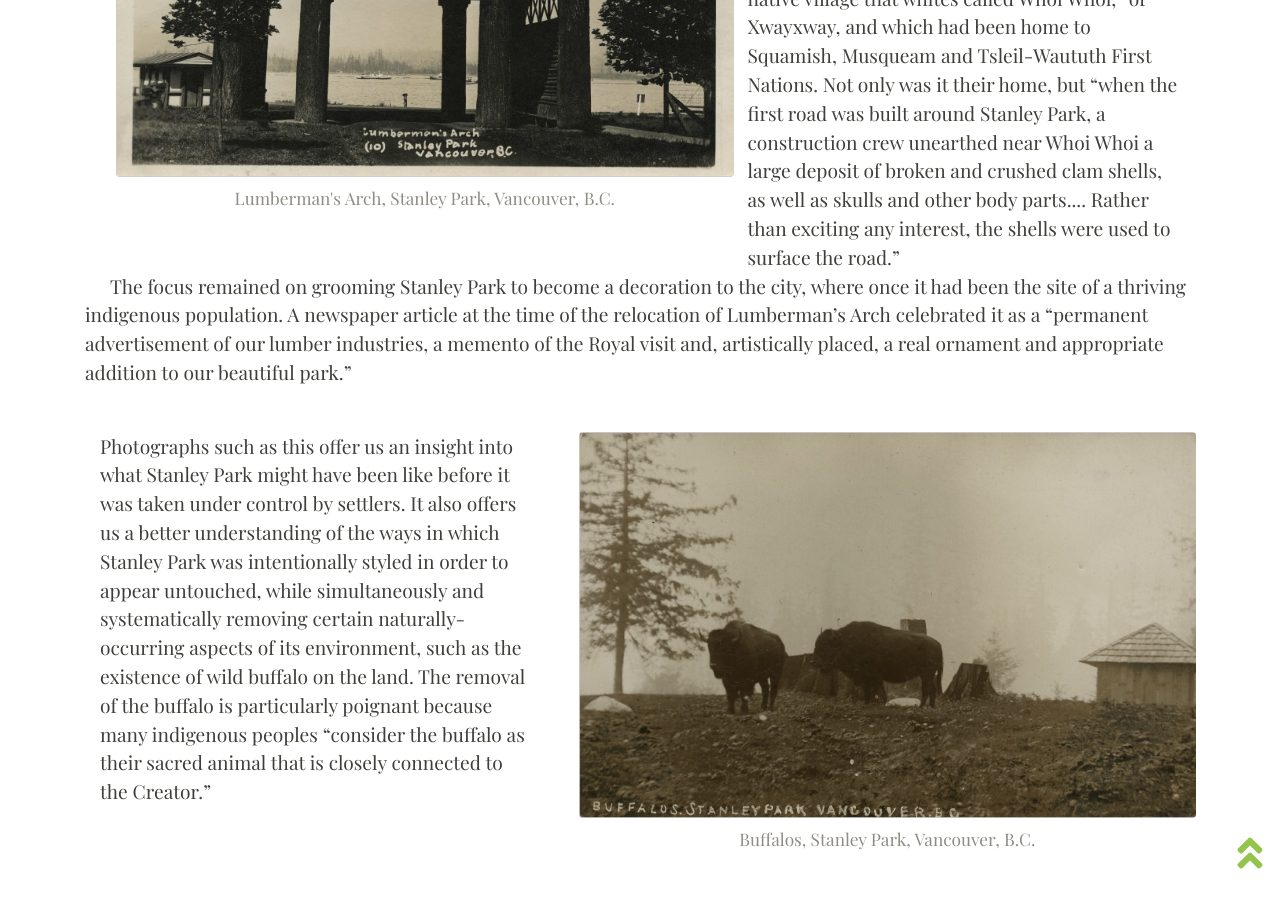
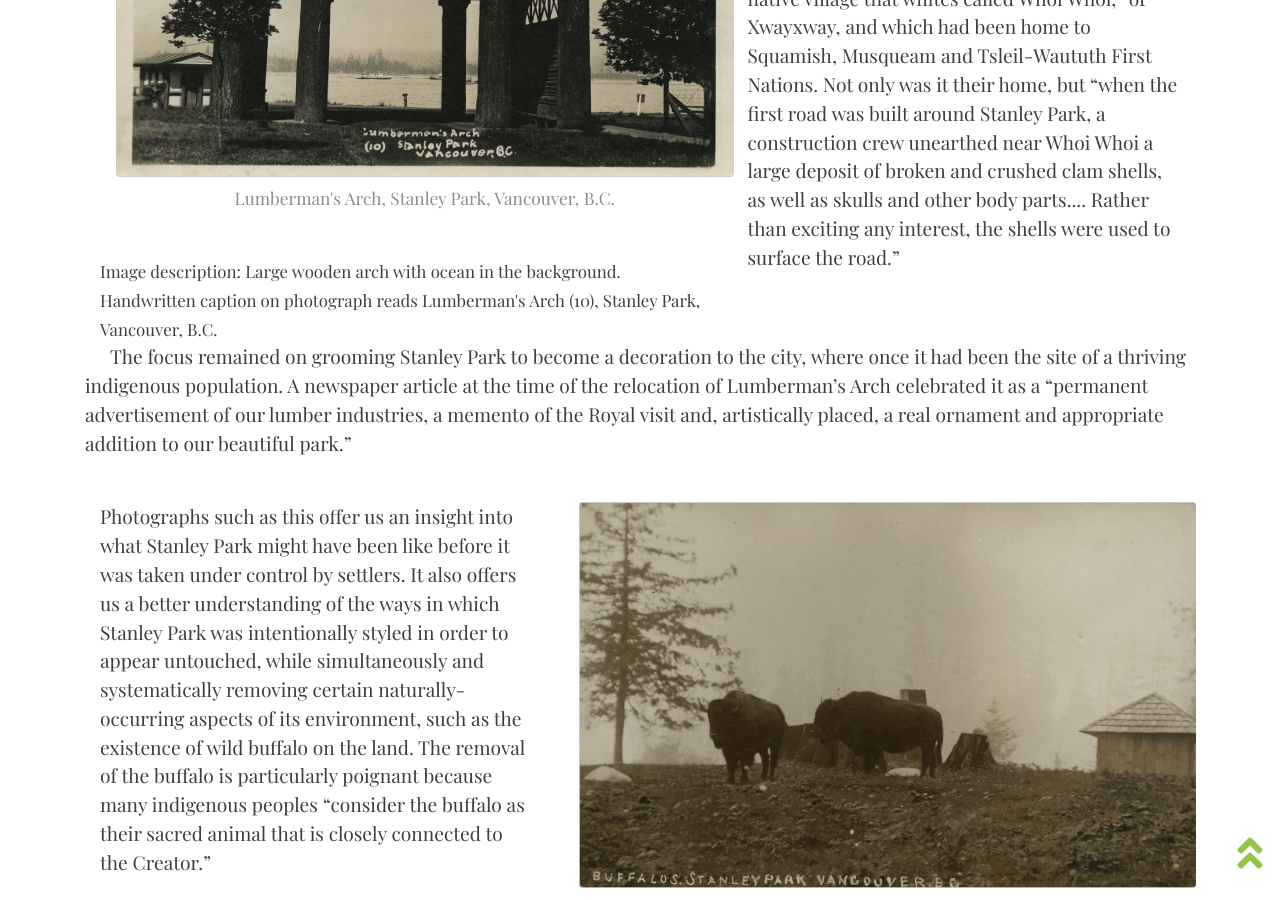
Before and after one commit to ashlynnprasad/langmann-2021, a Jekyll site: the page built from pages/relationswithindigenouspeoples.md, in a window 1280 px wide and 900 px high, scrolled down 1014 px. Built offline with Jekyll 4.4.1, drawn with Linux system fonts in a browser that asks for light colours; nearby versions of some CDN libraries.

Commit message:
tried image description

```diff
--- a/pages/relationswithindigenouspeoples.md
+++ b/pages/relationswithindigenouspeoples.md
@@ -15,7 +15,8 @@ permalink: /relationswithindigenouspeoples.html
 <div class="container">
   <div class="row">
     <div class="col-sm-7">
-      {% include feature/item-figure.html objectid="langmann025" width="100" %}
+      {% include feature/item-figure.html objectid="langmann025" width="100" %}<br>
+      <small>Image description: Large wooden arch with ocean in the background. Handwritten caption on photograph reads Lumberman's Arch (10), Stanley Park, Vancouver, B.C.</small>
     </div>
     <div class="col-sm-5">
       Another example of the ways in which settler-colonial preferences for the visual appeal of the park overrode entire histories of indigenous customs and land rights was the re-placement of Lumberman’s Arch. John Mackie explains how the arch was resituated from its original home downtown to Stanley Park, “on the site of an old native village that whites called Whoi Whoi,” or Xwayxway, and which had been home to Squamish, Musqueam and Tsleil-Waututh First Nations.  Not only was it their home, but “when the first road was built around Stanley Park, a construction crew unearthed near Whoi Whoi a large deposit of broken and crushed clam shells, as well as skulls and other body parts.... Rather than exciting any interest, the shells were used to surface the road.”
```
